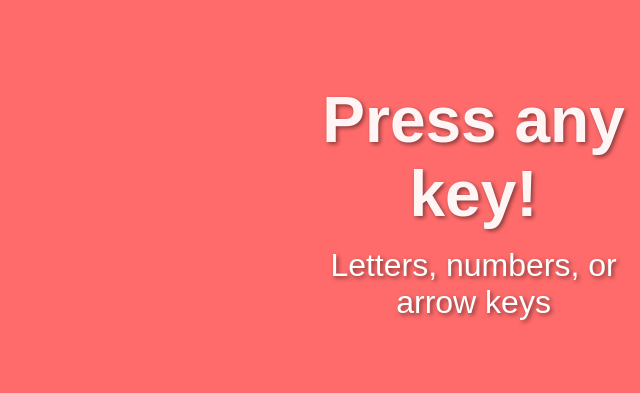
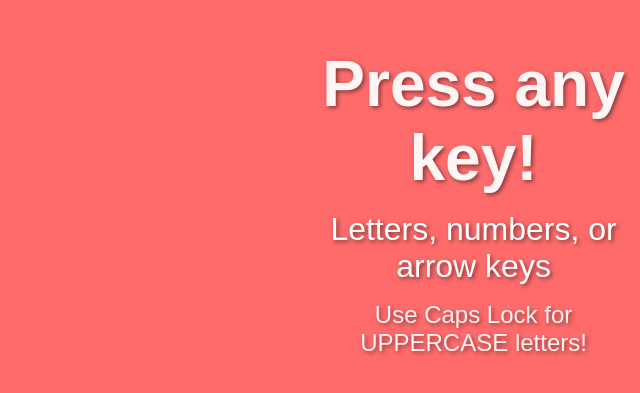
Before and after one commit to Open-Grove-Labs/smashy-keys, a React (Vite) app: page / in a window 1280 px wide. Shown: the part 219-612 px from the top of the page, without its empty margins (640-1280 px from the left). Built offline with nearby package versions, Linux system fonts and the light colour scheme.

Commit message:
default lowercase, support caps lock

```diff
--- a/src/App.css
+++ b/src/App.css
@@ -50,6 +50,12 @@
   margin: 0;
 }
 
+.caps-lock-hint {
+  font-size: 1.5rem !important;
+  margin-top: 1rem !important;
+  opacity: 0.9;
+}
+
 @keyframes bounce {
   0%, 20%, 50%, 80%, 100% {
     transform: translateY(0);
--- a/src/App.tsx
+++ b/src/App.tsx
@@ -4,6 +4,7 @@ import './App.css'
 function App() {
   const [displayChar, setDisplayChar] = useState('')
   const [backgroundColor, setBackgroundColor] = useState('#ff6b6b')
+  const [isCapsLock, setIsCapsLock] = useState(false)
 
   // Predefined bright colors for letters and numbers
   const getCharColor = (char: string): string => {
@@ -22,6 +23,7 @@ function App() {
       return colors[char.charCodeAt(0) - '0'.charCodeAt(0)]
     }
 
+    // Handle both lowercase and uppercase letters using the same color mapping
     if (char >= 'a' && char <= 'z') {
       return colors[10 + (char.charCodeAt(0) - 'a'.charCodeAt(0))]
     }
@@ -49,12 +51,28 @@ function App() {
     const handleKeyPress = (event: KeyboardEvent) => {
       const key = event.key
 
+      // Update Caps Lock state
+      setIsCapsLock(event.getModifierState('CapsLock'))
+
       // Change background color for every keypress
       setBackgroundColor(getRandomBackgroundColor())
 
       // Handle letters and numbers
       if (/^[a-zA-Z0-9]$/.test(key)) {
-        setDisplayChar(key.toUpperCase())
+        // For letters, use the actual case based on Caps Lock and Shift
+        if (/^[a-zA-Z]$/.test(key)) {
+          // Check if Caps Lock is on
+          const capsLockOn = event.getModifierState('CapsLock')
+          const shiftPressed = event.shiftKey
+
+          // Determine if letter should be uppercase
+          const shouldBeUppercase = capsLockOn !== shiftPressed // XOR logic
+
+          setDisplayChar(shouldBeUppercase ? key.toUpperCase() : key.toLowerCase())
+        } else {
+          // For numbers, always show as-is
+          setDisplayChar(key)
+        }
       }
       // Handle arrow keys
       else if (key === 'ArrowUp') {
@@ -103,6 +121,9 @@ function App() {
         <div className="instructions">
           <h1>Press any key!</h1>
           <p>Letters, numbers, or arrow keys</p>
+          <p className="caps-lock-hint">
+            Use Caps Lock for UPPERCASE letters!
+          </p>
         </div>
       )}
     </div>
```
Also changed, not shown: src/assets/fish.png (added), src/assets/squirrel.png (added).
